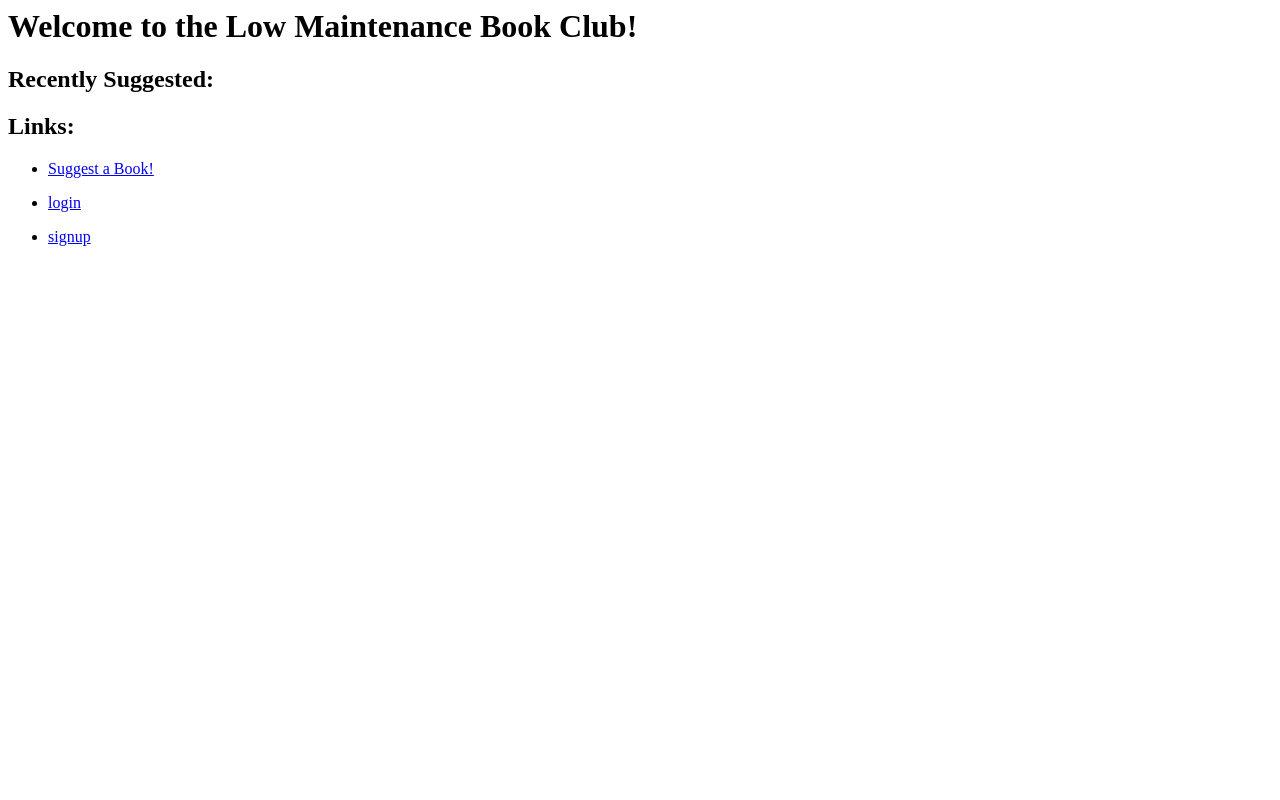
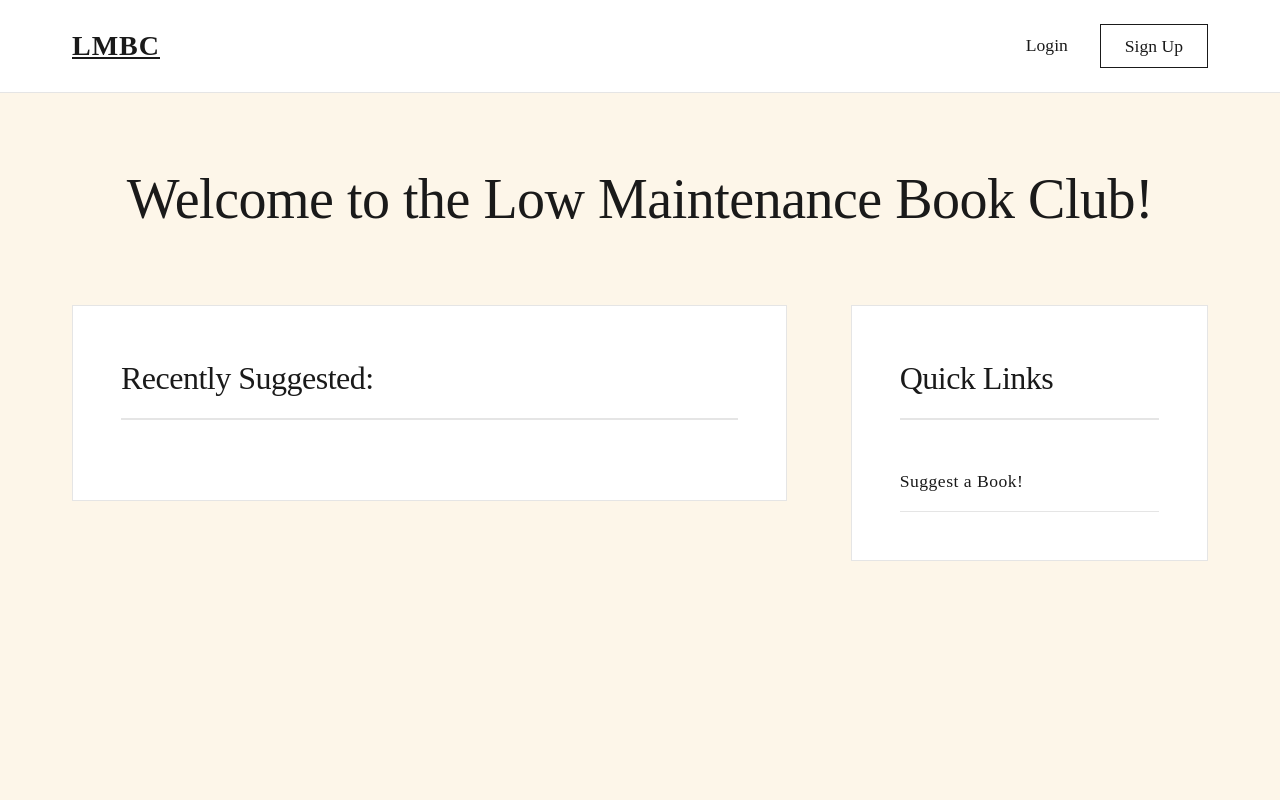
Before and after one commit to ishamehtaaa/bookclub, a Django app: page / in a window 1280 px wide. Run offline with Django 5.2, Linux system fonts and the light colour scheme; data that the repository does not hold is empty.

Commit message:
Adding base template

```diff
--- /dev/null
+++ b/books/static/styles.css
@@ -0,0 +1,183 @@
+/* Base styles */
+:root {
+  --primary-color: #1A1A1A;
+  --secondary-color: #FDF6E9;  /* Warmer background color */
+  --accent-color: #E17A2D;    /* Warm orange from inspiration */
+  --text-color: #2C2C2C;
+  --border-color: #E5E5E5;
+  --link-color: #D35400;
+}
+
+* {
+  margin: 0;
+  padding: 0;
+  box-sizing: border-box;
+}
+
+body {
+  font-family: 'Times New Roman', Times, serif;  /* More editorial feel */
+  line-height: 1.5;
+  color: var(--text-color);
+  background-color: var(--secondary-color);
+}
+
+/* Navigation */
+.main-nav {
+  background-color: white;
+  border-bottom: 1px solid var(--border-color);
+  padding: 1.5rem 0;
+}
+
+.nav-content {
+  max-width: 1200px;
+  margin: 0 auto;
+  padding: 0 2rem;
+  display: flex;
+  justify-content: space-between;
+  align-items: center;
+}
+
+.logo {
+  color: var(--primary-color);
+  font-size: 1.75rem;
+  font-weight: bold;
+  letter-spacing: 1px;
+}
+
+.nav-links {
+  display: flex;
+  gap: 2rem;
+}
+
+.nav-button {
+  text-decoration: none;
+  color: var(--primary-color);
+  padding: 0.5rem 0;
+  font-size: 1.1rem;
+  border: none;
+  position: relative;
+}
+
+.nav-button::after {
+  content: '';
+  position: absolute;
+  bottom: 0;
+  left: 0;
+  width: 100%;
+  height: 1px;
+  background-color: var(--primary-color);
+  transform: scaleX(0);
+  transition: transform 0.3s ease;
+}
+
+.nav-button:hover::after {
+  transform: scaleX(1);
+}
+
+.nav-button.highlight {
+  border: 1px solid var(--primary-color);
+  padding: 0.5rem 1.5rem;
+}
+
+.nav-button.highlight:hover {
+  background-color: var(--primary-color);
+  color: white;
+}
+
+/* Main Content */
+.container {
+  max-width: 1200px;
+  margin: 0 auto;
+  padding: 4rem 2rem;
+}
+
+.main-title {
+  color: var(--primary-color);
+  text-align: center;
+  margin-bottom: 4rem;
+  font-size: 3.5rem;
+  font-weight: normal;
+  letter-spacing: -0.5px;
+}
+
+.content-grid {
+  display: grid;
+  grid-template-columns: 2fr 1fr;
+  gap: 4rem;
+  margin-top: 2rem;
+}
+
+.section-card {
+  background-color: white;
+  padding: 3rem;
+  border: 1px solid var(--border-color);
+}
+
+.section-title {
+  color: var(--primary-color);
+  margin-bottom: 2rem;
+  font-size: 2rem;
+  font-weight: normal;
+  letter-spacing: -0.5px;
+  border-bottom: 2px solid var(--border-color);
+  padding-bottom: 1rem;
+}
+
+/* Book List */
+.book-list {
+  list-style: none;
+}
+
+.book-item {
+  padding: 1.5rem 0;
+  border-bottom: 1px solid var(--border-color);
+  font-size: 1.1rem;
+  line-height: 1.6;
+}
+
+.book-item:last-child {
+  border-bottom: none;
+}
+
+/* Links Section */
+.links-container {
+  display: flex;
+  flex-direction: column;
+  gap: 1.5rem;
+}
+
+.action-link {
+  display: inline-block;
+  text-decoration: none;
+  color: var(--primary-color);
+  font-size: 1.1rem;
+  padding: 1rem 0;
+  border-bottom: 1px solid var(--border-color);
+  transition: border-color 0.3s;
+  letter-spacing: 0.5px;
+}
+
+.action-link:hover {
+  border-color: var(--primary-color);
+}
+
+/* Responsive Design */
+@media (max-width: 768px) {
+  .content-grid {
+    grid-template-columns: 1fr;
+    gap: 2rem;
+  }
+
+  .main-title {
+    font-size: 2.5rem;
+    margin-bottom: 2rem;
+  }
+
+  .section-title {
+    font-size: 1.75rem;
+  }
+
+  .section-card {
+    padding: 2rem;
+  }
+}
--- /dev/null
+++ b/books/templates/books/base.html
@@ -0,0 +1,44 @@
+{% load static %}
+<!DOCTYPE html>
+<html lang="en">
+<head>
+    <meta charset="UTF-8">
+    <meta name="viewport" content="width=device-width, initial-scale=1.0">
+    <title>{% block title %}Low Maintenance Book Club{% endblock %}</title>
+    <link rel="stylesheet" href="{% static 'styles.css' %}">
+    {% block extra_css %}{% endblock %}
+</head>
+<body>
+    <nav class="main-nav">
+        <div class="nav-content">
+            <a href="{% url 'index' %}" class="logo">LMBC</a>
+            <div class="nav-links">
+                {% if user.is_authenticated %}
+                    <a href="{% url 'logout' %}" class="nav-button">Logout</a>
+                {% else %}
+                    <a href="{% url 'login' %}" class="nav-button">Login</a>
+                    <a href="{% url 'signup' %}" class="nav-button highlight">Sign Up</a>
+                {% endif %}
+            </div>
+        </div>
+    </nav>
+
+    <main class="container">
+        {% block header %}{% endblock %}
+
+        {% if messages %}
+        <div class="messages">
+            {% for message in messages %}
+                <div class="message {{ message.tags }}">
+                    {{ message }}
+                </div>
+            {% endfor %}
+        </div>
+        {% endif %}
+
+        {% block content %}{% endblock %}
+    </main>
+
+    {% block extra_js %}{% endblock %}
+</body>
+</html>
--- a/books/templates/books/index.html
+++ b/books/templates/books/index.html
@@ -1,30 +1,31 @@
-<html>
-  <head>
-    <title>Low Maintenance Book Club Home</title>
-  </head>
-  <body>
-    <h1>Welcome to the Low Maintenance Book Club!</h1>
-    <div>
-      <div>
-        <h2>Recently Suggested:</h2>
-        <ul>
-          {% for book in books %}
-          <li>{{ book }}</li>
-          {% endfor %}
-        </ul>
-      </div>
-      <div>
-        <h2>Links:</h2>
-        <ul>
-          <li><a href="{% url 'suggest' %}">Suggest a Book!</a></li>
-        </ul>
-        <ul>
-          <li><a href="{% url 'login' %}">login</a></li>
-        </ul>
-        <ul>
-          <li><a href="{% url 'signup' %}">signup</a></li>
-        </ul>
-      </div>
+{% extends 'books/base.html' %}
+
+{% block title %}Welcome - Low Maintenance Book Club{% endblock %}
+
+{% block header %}
+<h1 class="main-title">Welcome to the Low Maintenance Book Club!</h1>
+{% endblock %}
+
+{% block content %}
+<div class="content-grid">
+    <div class="books-section">
+        <div class="section-card">
+            <h2 class="section-title">Recently Suggested:</h2>
+            <ul class="book-list">
+                {% for book in books %}
+                <li class="book-item">{{ book }}</li>
+                {% endfor %}
+            </ul>
+        </div>
     </div>
-  </body>
-</html>
+
+    <div class="links-section">
+        <div class="section-card">
+            <h2 class="section-title">Quick Links</h2>
+            <div class="links-container">
+                <a href="{% url 'suggest' %}" class="action-link">Suggest a Book!</a>
+            </div>
+        </div>
+    </div>
+</div>
+{% endblock %}
--- a/users/templates/users/login.html
+++ b/users/templates/users/login.html
@@ -3,6 +3,9 @@
     <title>Login!</title>
   </head>
   <body>
+    {% if form.errors %}
+      <p> Please check your username and password.</p>
+    {% endif %}
     <form method="post">
       {% csrf_token %}
       {{ form.as_p }}
```
